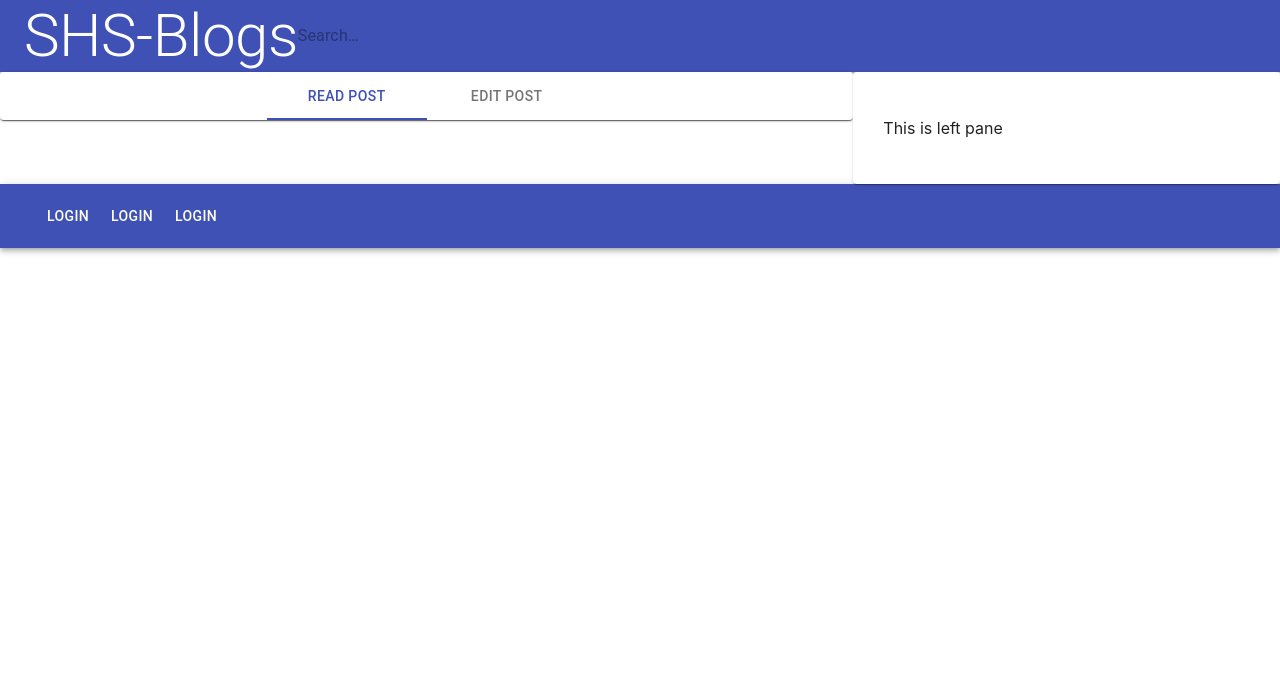
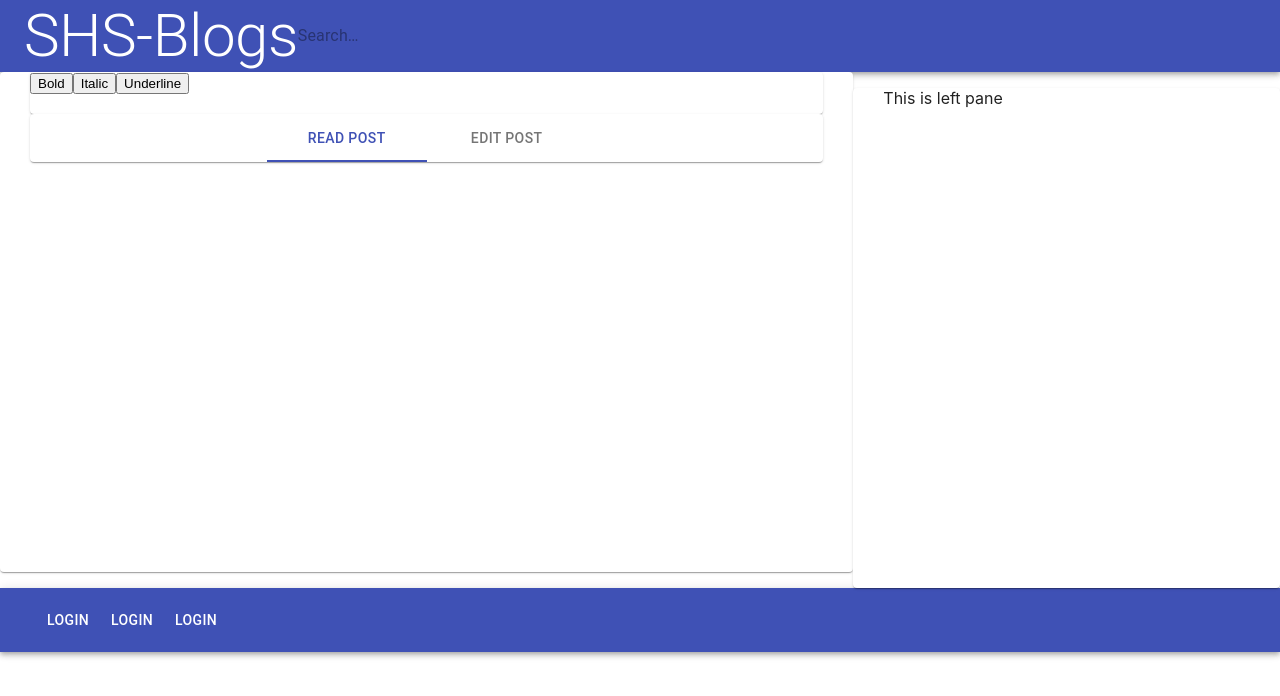
Before and after one commit to HannaTuominen/SHS-Blog, a React (Create React App) app in the folder frontend/: page / in a window 1280 px wide. Shown: the top 696 px of the page. Built offline with nearby package versions, Linux system fonts and the light colour scheme; no server answers.

Commit message:
Add text editor component and some basic styling for left and right pane.

```diff
--- a/frontend/package.json
+++ b/frontend/package.json
@@ -7,6 +7,7 @@
     "@testing-library/jest-dom": "^4.2.4",
     "@testing-library/react": "^9.5.0",
     "@testing-library/user-event": "^7.2.1",
+    "draft-js": "^0.11.4",
     "react": "^16.13.0",
     "react-dom": "^16.13.0",
     "react-router": "^5.1.2",
--- a/frontend/src/Components/Blogposts/LeftPane.js
+++ b/frontend/src/Components/Blogposts/LeftPane.js
@@ -4,11 +4,20 @@ import Paper from '@material-ui/core/Paper'
 import PostText from './PostText'
 import Route from 'react-router-dom'
 import { BrowserRouter } from 'react-router-dom';
+import TextEditor from './TextEditor'
+import { withStyles }  from '@material-ui/core/styles'
+
+const useStyles = theme => ({
+  leftPane: {
+    padding: "0 30px",
+    height: 500
+  },
+});
 
 const ReadPost = <div><PostText/><PostText/></div>
 const EditPost = () => <div><h3>Yeah</h3></div>
 
-export default class extends Component{
+class LeftPane extends Component{
   state = {index: 0}
 
   handleTabSelected = () => {
@@ -20,8 +29,11 @@ export default class extends Component{
   }
 
   render(){
+    const { classes } = this.props;
     return <Fragment>
-      <Paper>
+      <Paper className={classes.leftPane}>
+      <TextEditor/>
+      <div><PostText/><PostText/></div>
         {/* <BrowserRouter>
           <Route exact={true} path="/" component={ReadPost}/>
           <Route path="/editpost" component= {EditPost}/>
@@ -33,5 +45,6 @@ export default class extends Component{
       </Paper>
     </Fragment>
   }
+}
 
-}
+export default withStyles(useStyles)(LeftPane)
--- a/frontend/src/Components/Blogposts/RightPane.js
+++ b/frontend/src/Components/Blogposts/RightPane.js
@@ -1,13 +1,25 @@
-import React, { Fragment } from 'react'
+import React, { Fragment, Component } from 'react'
 import Paper from '@material-ui/core/Paper';
+import { withStyles }  from '@material-ui/core/styles'
 
+const useStyles = theme => ({
+  rightPane: {
+    padding: "0 30px",
+    height: 500
+  },
+});
 
-function RightPane(props) {
-  return <Fragment>
-    <Paper style={props.style.Paper}>
-        <p>This is left pane</p>
-    </Paper>
-  </Fragment>
+class RightPane extends Component {
+
+    render(){
+    const { classes } = this.props;
+        return <Fragment>
+            <Paper className={classes.rightPane}>
+                <p>This is left pane</p>
+            </Paper>
+          </Fragment>
+    }
+
 }
 
-export default RightPane;
+export default withStyles(useStyles) (RightPane)
--- /dev/null
+++ b/frontend/src/Components/Blogposts/TextEditor.js
@@ -0,0 +1,63 @@
+import React, { Fragment, Component } from 'react'
+import ReactDOM from 'react-dom';
+import {Editor, EditorState, RichUtils} from 'draft-js'
+import Paper from '@material-ui/core/Paper'
+import { withStyles }  from '@material-ui/core/styles'
+
+const useStyles = theme => ({
+  textEditor: {
+    padding: "0 30px",
+    height: 200
+  },
+});
+
+class TextEditor extends Component {
+
+  constructor(props) {
+    super(props);
+    this.state = {editorState: EditorState.createEmpty()};
+    this.onChange = editorState => this.setState({editorState});
+    this.handleKeyCommand = this.handleKeyCommand.bind(this);
+  }
+
+  handleKeyCommand(command, editorState) {
+      const newState = RichUtils.handleKeyCommand(editorState, command);
+      if (newState) {
+        this.onChange(newState);
+        return 'handled';
+      }
+      return 'not-handled';
+    }
+
+    _onBoldClick() {
+        this.onChange(RichUtils.toggleInlineStyle(this.state.editorState, 'BOLD'));
+    }
+
+    _onItalicClick() {
+            this.onChange(RichUtils.toggleInlineStyle(this.state.editorState, 'ITALIC'));
+    }
+
+    _onUnderlineClick() {
+                this.onChange(RichUtils.toggleInlineStyle(this.state.editorState, 'UNDERLINE'));
+    }
+
+  render() {
+  const { classes } = this.props;
+    return (
+        <div>
+            <Paper>
+                <button onClick={this._onBoldClick.bind(this)}>Bold</button>
+                <button onClick={this._onItalicClick.bind(this)}>Italic</button>
+                <button onClick={this._onUnderlineClick.bind(this)}>Underline</button>
+                <Editor className={classes.textEditor}
+                  editorState={this.state.editorState}
+                  handleKeyCommand={this.handleKeyCommand}
+                  onChange={this.onChange}
+                />
+            </Paper>
+        </div>
+    );
+  }
+}
+
+export default withStyles(useStyles)(TextEditor)
--- a/frontend/src/Components/Blogposts/index.js
+++ b/frontend/src/Components/Blogposts/index.js
@@ -5,19 +5,13 @@ import Paper from '@material-ui/core/Paper';
 import LeftPane from './LeftPane'
 import RightPane from './RightPane'
 
-const styles = {
-  Paper: {
-    padding: 30
-  }
-}
-
 function Blogpost() {
-  return <Grid container md={12}>
-    <Grid item md={8}>
-      <LeftPane style={styles}/>
+  return <Grid container>
+    <Grid item xs={12} sm={8}>
+      <LeftPane/>
     </Grid>
-    <Grid item md={4}>
-      <RightPane style={styles}/>
+    <Grid item xs={12} sm={4}>
+      <RightPane/>
     </Grid>
 
   </Grid>
```
Also changed, not shown: 1 other file (tests, documents, lock files or other folders).
